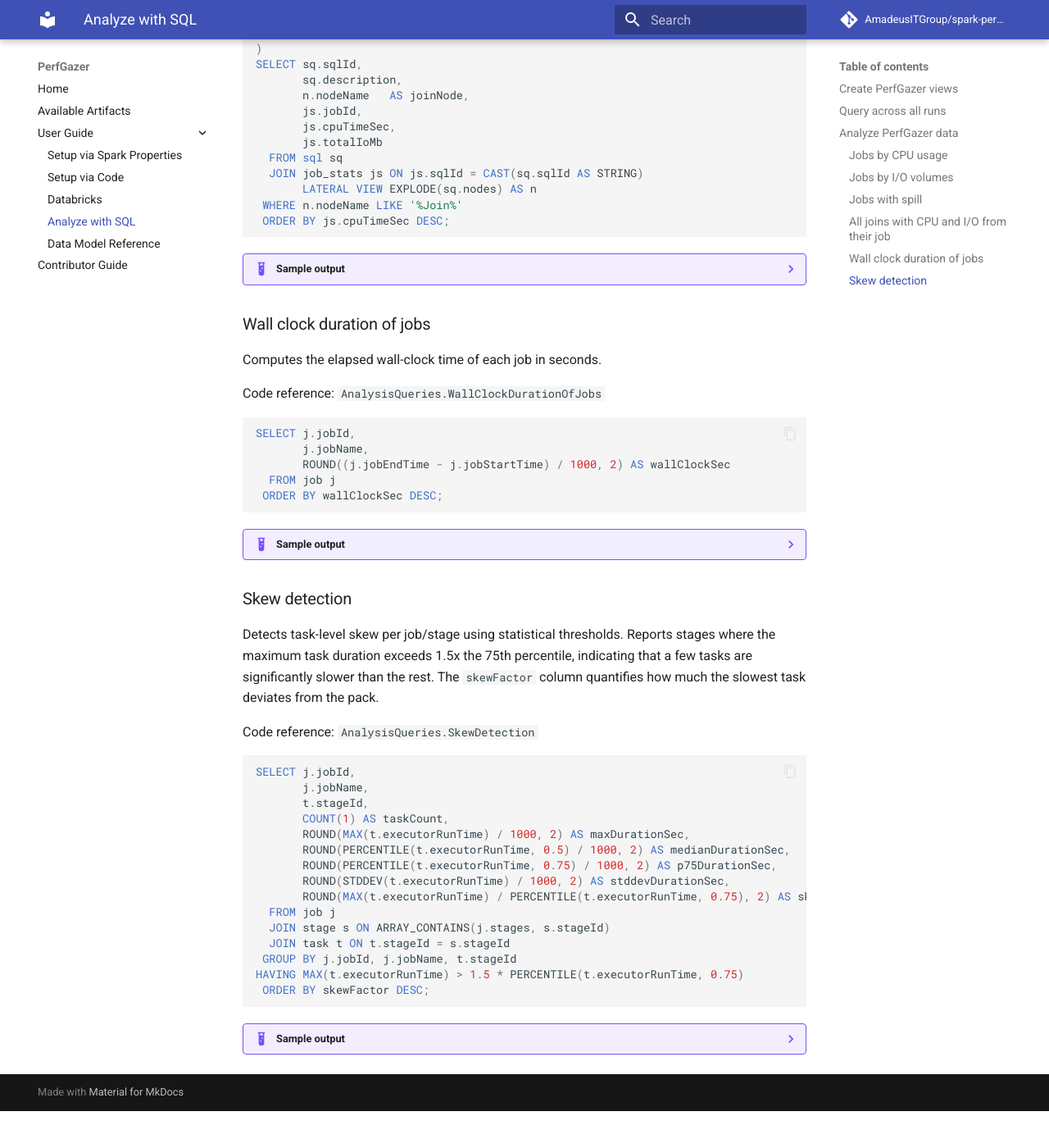
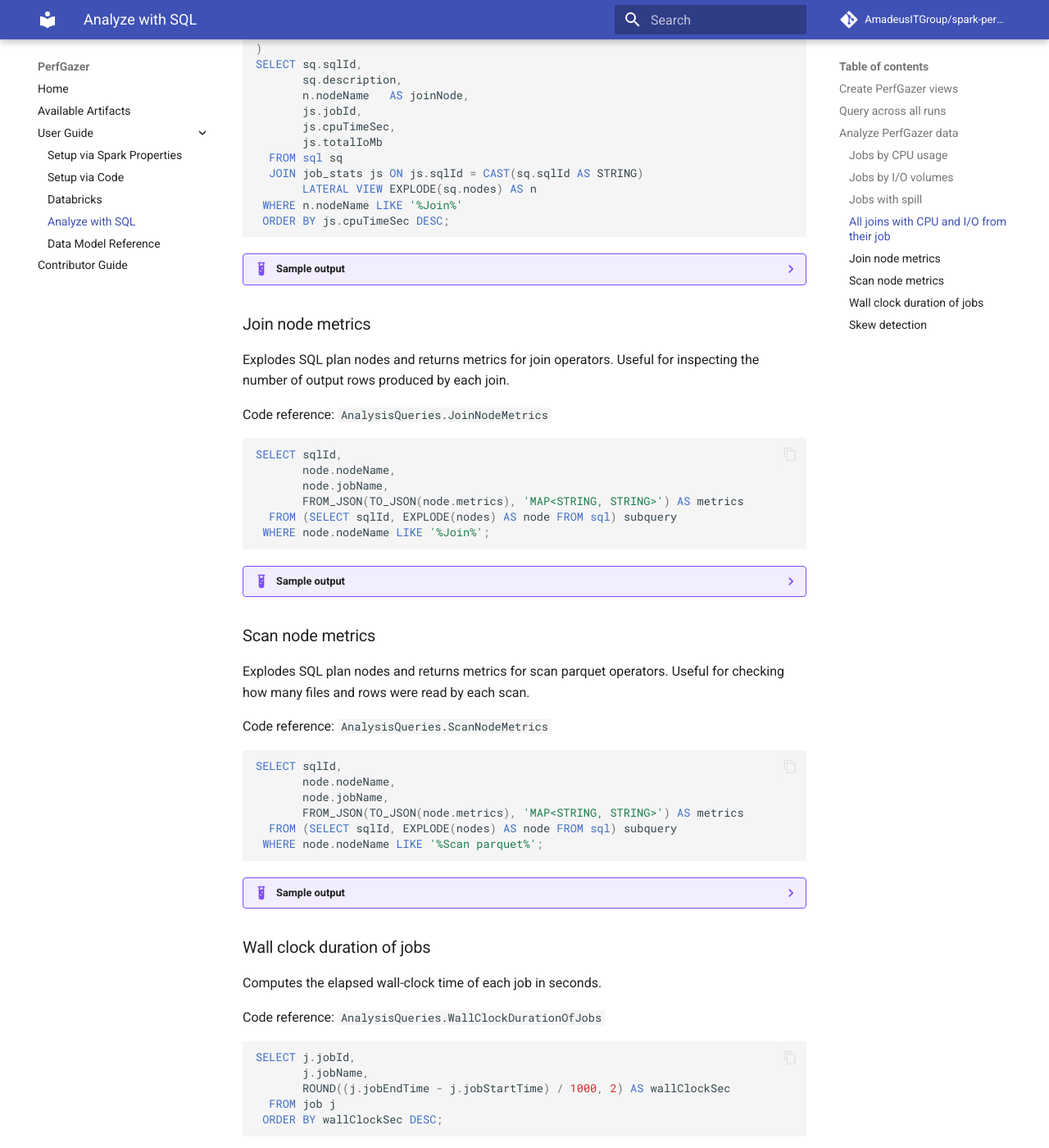
Before and after one commit to AmadeusITGroup/spark-perf-gazer, an MkDocs documentation site: the page built from docs/user_guide/analyze_sql.md, in a window 1280 px wide and 1400 px high, scrolled down 3205 px. Shown: the whole window at 82% size. Built offline with MkDocs 1.6.1 and Material for MkDocs 9.7.7, drawn with Linux system fonts in a browser that asks for light colours; comment, search, counter and statistics services are not loaded; the version menu is left out; before the commit the page ends 4560 px from its top, so only the background shows below that.

Commit message:
Add node metrics query examples

````diff
--- a/docs/user_guide/analyze_sql.md
+++ b/docs/user_guide/analyze_sql.md
@@ -178,6 +178,50 @@
     |     1 | Enrich transactions  | BroadcastHashJoin |     1 |      58.23 |    770.57 |
     |     0 | Aggregate daily totals | ShuffledHashJoin  |     0 |      32.11 |    256.00 |
 
+### Join node metrics
+
+Explodes SQL plan nodes and returns metrics for join operators. Useful for inspecting the number of output rows produced by each join.
+
+Code reference: `AnalysisQueries.JoinNodeMetrics`
+
+```sql
+SELECT sqlId,
+       node.nodeName,
+       node.jobName,
+       FROM_JSON(TO_JSON(node.metrics), 'MAP<STRING, STRING>') AS metrics
+  FROM (SELECT sqlId, EXPLODE(nodes) AS node FROM sql) subquery
+ WHERE node.nodeName LIKE '%Join%';
+```
+
+??? example "Sample output"
+
+    | sqlId | nodeName          | jobName | metrics                          |
+    |------:|-------------------|---------|----------------------------------|
+    |     1 | BroadcastHashJoin | jobjoin | {number of output rows -> 2}     |
+    |     2 | SortMergeJoin     | bigjoin | {number of output rows -> 10000} |
+
+### Scan node metrics
+
+Explodes SQL plan nodes and returns metrics for scan parquet operators. Useful for checking how many files and rows were read by each scan.
+
+Code reference: `AnalysisQueries.ScanNodeMetrics`
+
+```sql
+SELECT sqlId,
+       node.nodeName,
+       node.jobName,
+       FROM_JSON(TO_JSON(node.metrics), 'MAP<STRING, STRING>') AS metrics
+  FROM (SELECT sqlId, EXPLODE(nodes) AS node FROM sql) subquery
+ WHERE node.nodeName LIKE '%Scan parquet%';
+```
+
+??? example "Sample output"
+
+    | sqlId | nodeName                    | jobName | metrics                                                        |
+    |------:|-----------------------------|---------|----------------------------------------------------------------|
+    |     1 | Scan parquet delta.`/path`  | jobjoin | {number of files read -> 1, number of output rows -> 252}      |
+    |     1 | Scan parquet delta.`/path2` | jobjoin | {number of files read -> 4, number of output rows -> 9000}     |
+
 ### Wall clock duration of jobs
 
 Computes the elapsed wall-clock time of each job in seconds.
````
Also changed, not shown: 2 other files.
